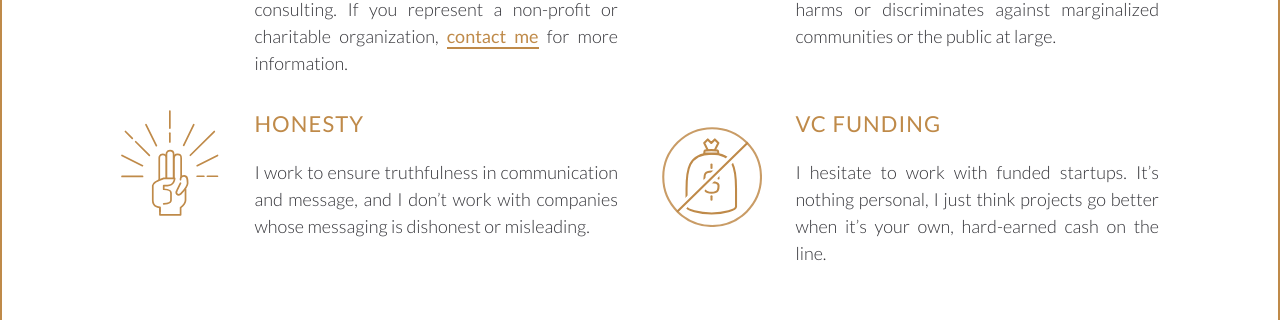
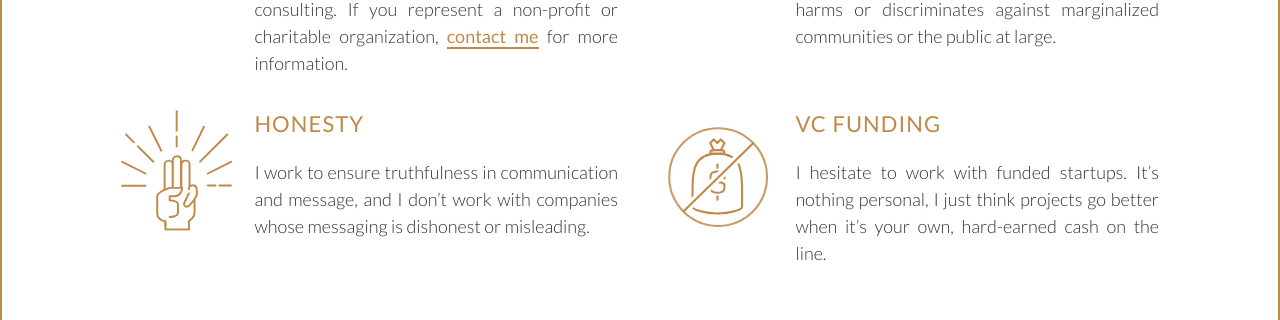
Before and after one commit to claxondesignco/claxondesignco.github.io, a Jekyll site: the page built from index.html, in a window 1280 px wide. Shown: the part 1308-1628 px from the top of the page. Built offline with Jekyll 4.4.1, drawn with Linux system fonts in a browser that asks for light colours.

Commit message:
Updated icon sizing

```diff
--- a/_includes/ethics.html
+++ b/_includes/ethics.html
@@ -30,7 +30,7 @@
 
     <section class="columns__section" id="honesty">
       <figure role="presentation">
-        <svg viewBox="0 0 326 356">
+        <svg viewBox="0 0 286 310">
           <use xlink:href="#honesty"></use>
         </svg>
       </figure>
--- a/_sass/_ethics.sass
+++ b/_sass/_ethics.sass
@@ -43,6 +43,7 @@
 #vc-funding
   svg
     max-width: 90%
+    margin-left: 5%
 
     @include big
       margin-top: 1.0625rem
```
Also changed, not shown: _includes/icons/Problem solved.png (added).
